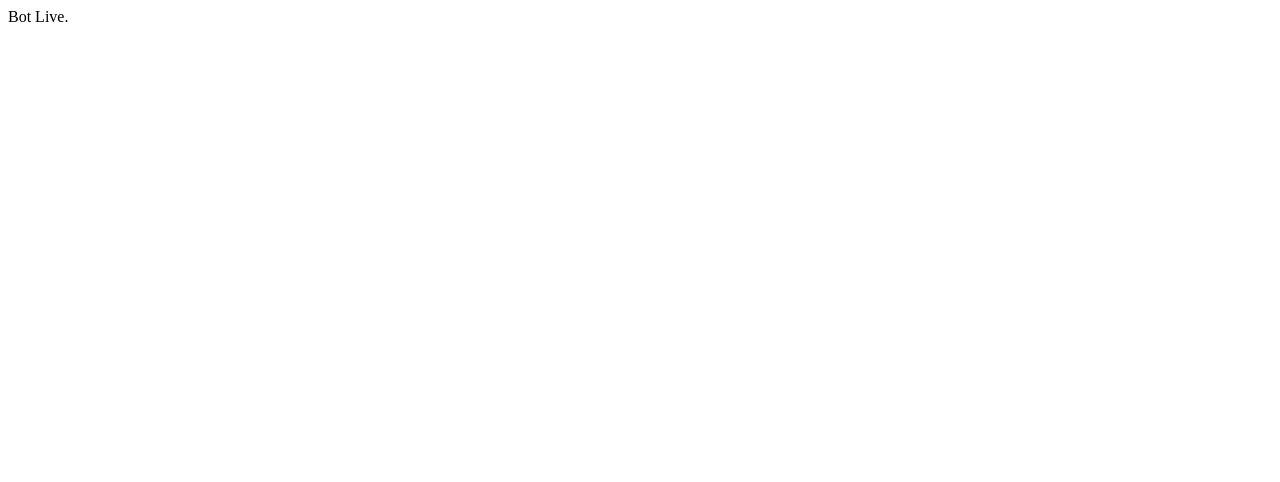
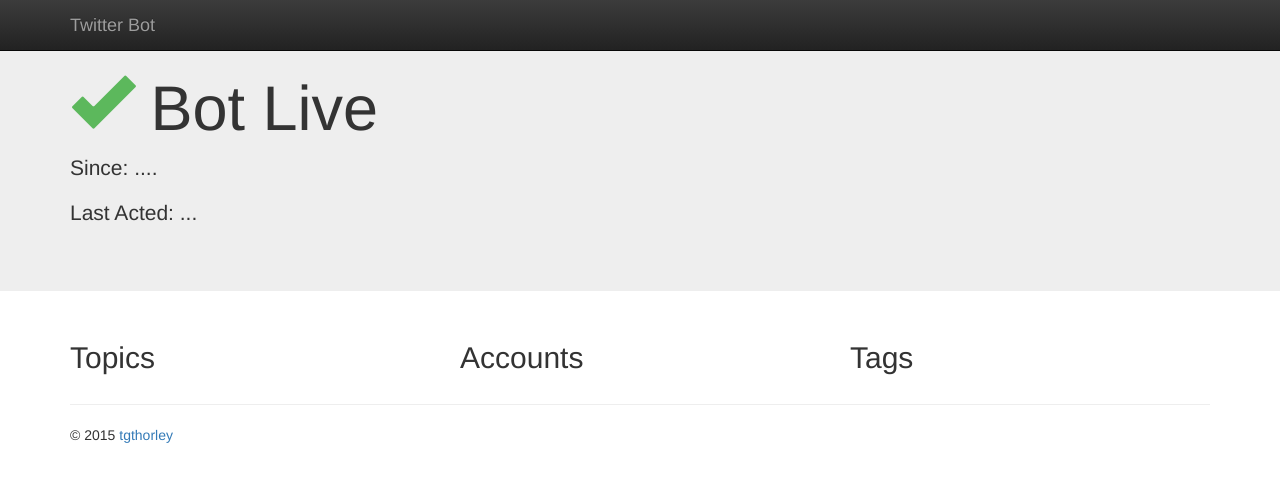
Before and after one commit to tgthorley/twitter-bot, a website: page public/index.html in a window 1280 px wide. Drawn offline with nearby package versions, Linux system fonts and the light colour scheme.

Commit message:
update to webpage served to confirm activity

```diff
--- /dev/null
+++ b/public/custom.css
@@ -0,0 +1,3 @@
+.sucessText {
+  color: #5cb85c;
+}
--- a/public/index.html
+++ b/public/index.html
@@ -1,11 +1,67 @@
 <!doctype html>
 <html lang="en">
     <head>
-        <meta charset="utf-8" />
-        <title>Twitter Bot</title>
-        <meta name="description" content="twitter" />
-   </head>
-   <body>
-     Bot Live.
+      <meta charset="utf-8" />
+      <title>Twitter Bot</title>
+      <meta name="description" content="twitter" />
+      <link rel="stylesheet" href="http://netdna.bootstrapcdn.com/bootstrap/3.1.1/css/bootstrap.min.css">
+      <link rel="stylesheet" href="http://netdna.bootstrapcdn.com/bootstrap/3.1.1/css/bootstrap-theme.min.css">
+      <link rel="stylesheet" href="https://cdnjs.cloudflare.com/ajax/libs/moment.js/2.10.6/moment.min.js">
+      <link rel="stylesheet" href="custom.css">
+      <script type="text/JavaScript">
+        function TimedRefresh( t ) {setTimeout("location.reload(true);", t);}
+      </script>
+    </head>
+    <body onload="JavaScript:TimedRefresh(30000);">
+     <nav class="navbar navbar-inverse navbar-fixed-top">
+      <div class="container">
+        <div class="navbar-header">
+          <button type="button" class="navbar-toggle collapsed" data-toggle="collapse" data-target="#navbar" aria-expanded="false" aria-controls="navbar">
+            <span class="sr-only">Toggle navigation</span>
+            <span class="icon-bar"></span>
+            <span class="icon-bar"></span>
+            <span class="icon-bar"></span>
+          </button>
+          <a class="navbar-brand" href="#">Twitter Bot</a>
+        </div>
+        <div id="navbar" class="navbar-collapse collapse">
+          <form class="navbar-form navbar-right">
+          </form>
+        </div><!--/.navbar-collapse -->
+      </div>
+    </nav>
+
+    <!-- Main jumbotron for a primary marketing message or call to action -->
+    <div class="jumbotron">
+      <div class="container">
+        <h1><span class="glyphicon glyphicon-ok sucessText" aria-hidden="true"></span> Bot Live</h1>
+        <p>Since: ....</p>
+        <p> Last Acted: ...</p>
+      </div>
+    </div>
+
+    <div class="container">
+      <!-- Example row of columns -->
+      <div class="row">
+        <div class="col-md-4">
+          <h2>Topics</h2>
+          <p></p>
+        </div>
+        <div class="col-md-4">
+          <h2>Accounts</h2>
+          <p></p>
+       </div>
+        <div class="col-md-4">
+          <h2>Tags</h2>
+          <p></p>
+        </div>
+      </div>
+
+      <hr>
+
+      <footer>
+        <p>&copy; 2015 <a href="https://github.com/tgthorley/">tgthorley</a></p>
+      </footer>
+    </div> <!-- /container -->
     </body>
 </html>
```
